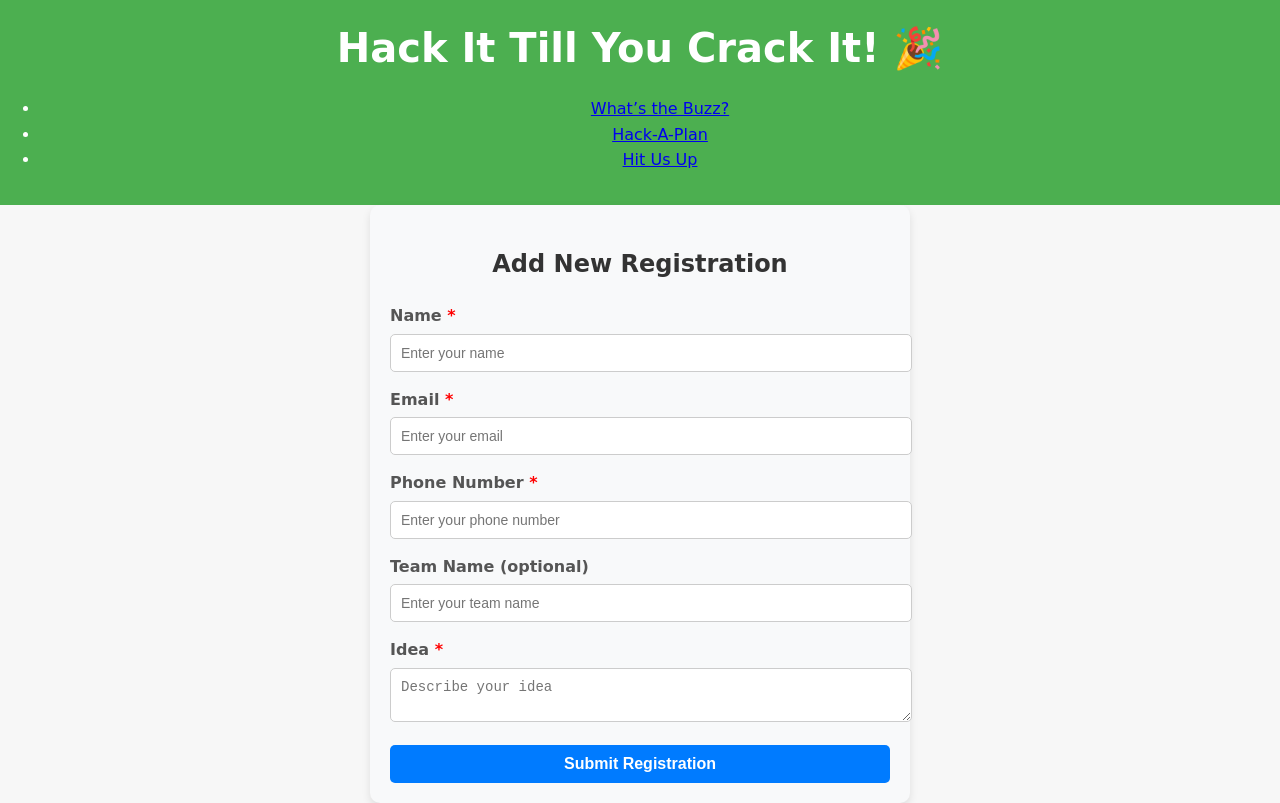
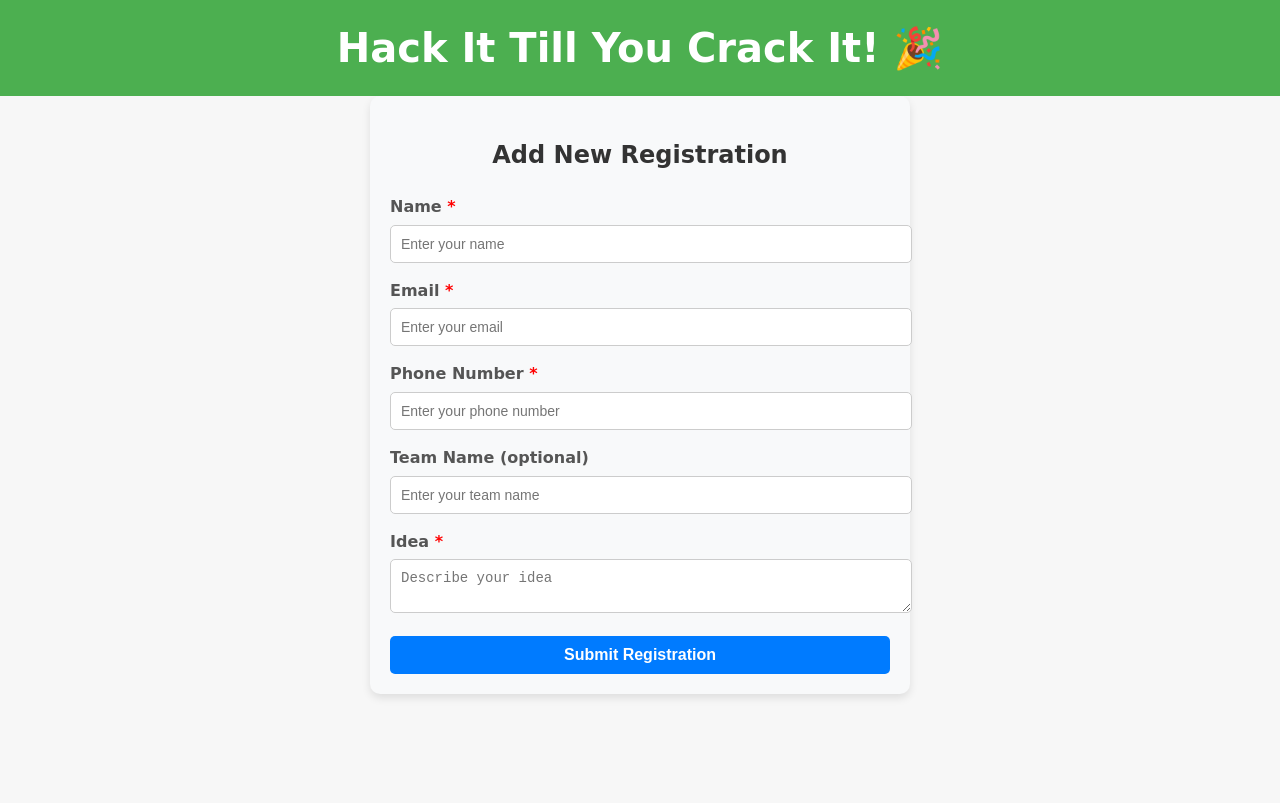
Before and after one commit to madhuripokala6/fullstack-demo, a React (Create React App) app in the folder apps/frontend/src/: page /register in a window 1280 px wide. Built offline with nearby package versions, Linux system fonts and the light colour scheme; the HTML template or start-up script is replaced by a standard one.

Commit message:
commented nav links in app.js

```diff
--- a/apps/frontend/src/App.js
+++ b/apps/frontend/src/App.js
@@ -12,13 +12,13 @@ function App() {
       <ToastContainer />
       <header>
         <h1>Hack It Till You Crack It! 🎉</h1>
-        <nav>
+        {/* <nav>
           <ul>
             <li><a href="#about">What’s the Buzz?</a></li>
             <li><a href="#schedule">Hack-A-Plan</a></li>
             <li><a href="#contact">Hit Us Up</a></li>
           </ul>
-        </nav>
+        </nav> */}
       </header>
       <Routes>
         <Route path="/" element={<RegistrationList />} />
@@ -26,9 +26,6 @@ function App() {
         <Route path="/register/:id" element={<RegistrationForm />} />
         <Route path="/detail/:id" element={<RegistrationDetail />} />
       </Routes>
-            {/* <footer>
-        <p>&copy; 2024 Hack It Till You Crack It! All rights reserved. Stay cool 😎</p>
-      </footer> */}
     </Router>
   );
 }
```
